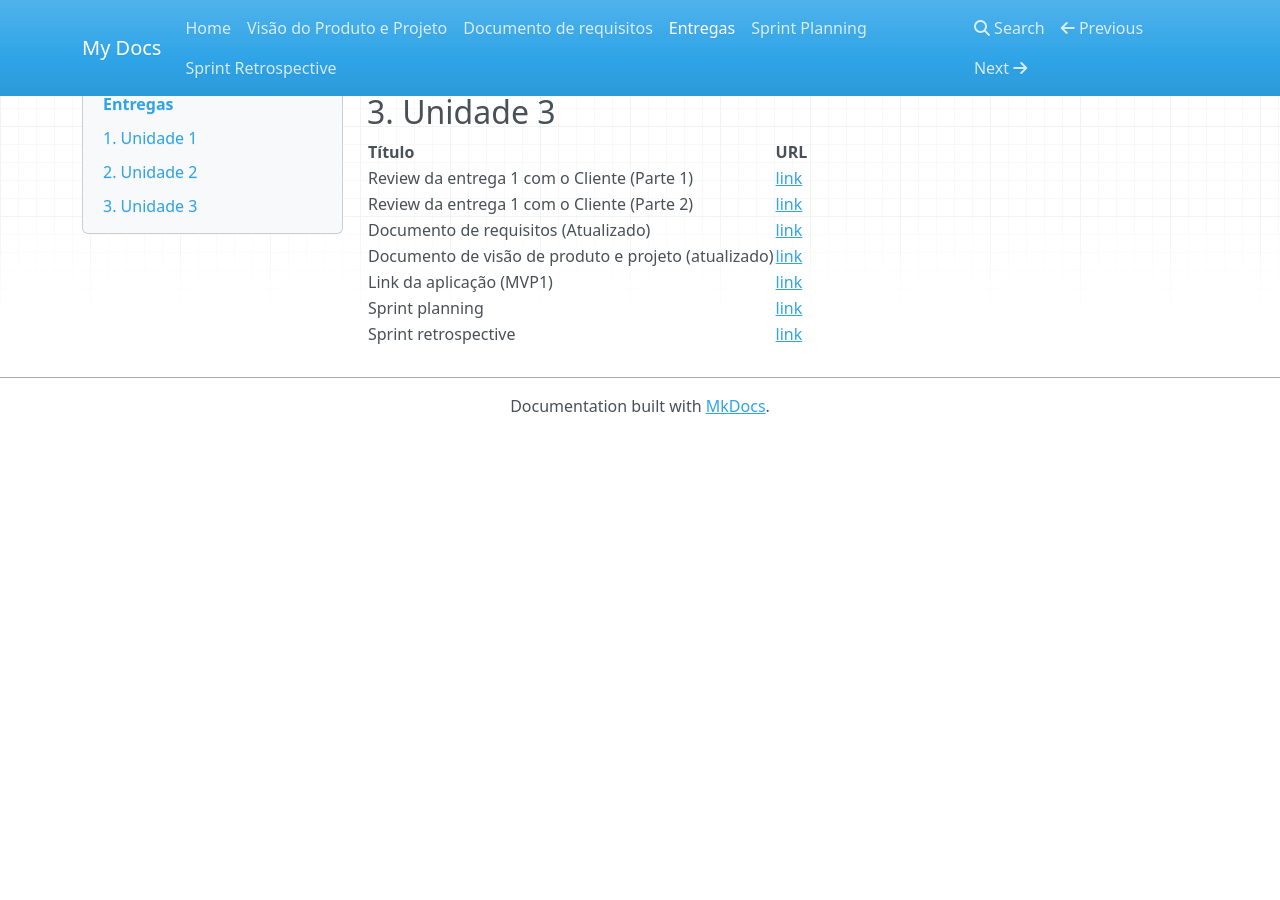
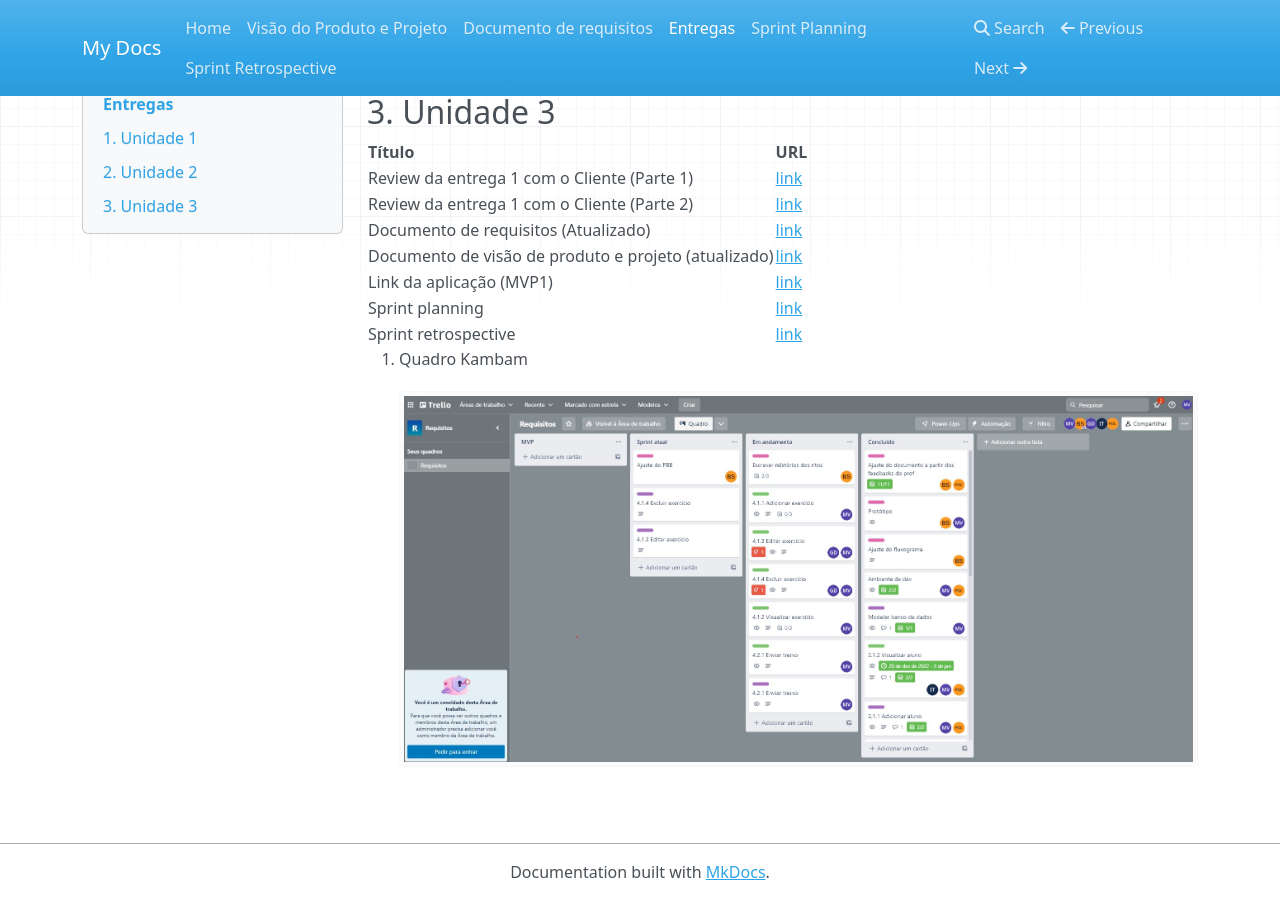
Before and after one commit to mdsreq-fga-unb/2022.2-Strix, an MkDocs documentation site: the page built from documentation/docs/entregas.md, in a window 1280 px wide and 900 px high, scrolled down 7003 px. Built offline with MkDocs 1.6.1, drawn with Linux system fonts in a browser that asks for light colours; nearby versions of some CDN libraries; before the commit the page ends 7437 px from its top, so only the background shows below that.

Commit message:
Adição do trello

```diff
--- a/documentation/docs/entregas.md
+++ b/documentation/docs/entregas.md
@@ -43,3 +43,5 @@
 | Link da aplicação (MVP1) | [link](https://2022-2-strix.vercel.app/) |
 | Sprint planning | [link](./sprint_planning.md) |
 | Sprint retrospective | [link](./sprint_retrospective.md) |
+
+1. Quadro Kambam ![](./img/trello.jpg)
```
Also changed, not shown: documentation/docs/img/trello.jpg (added).
